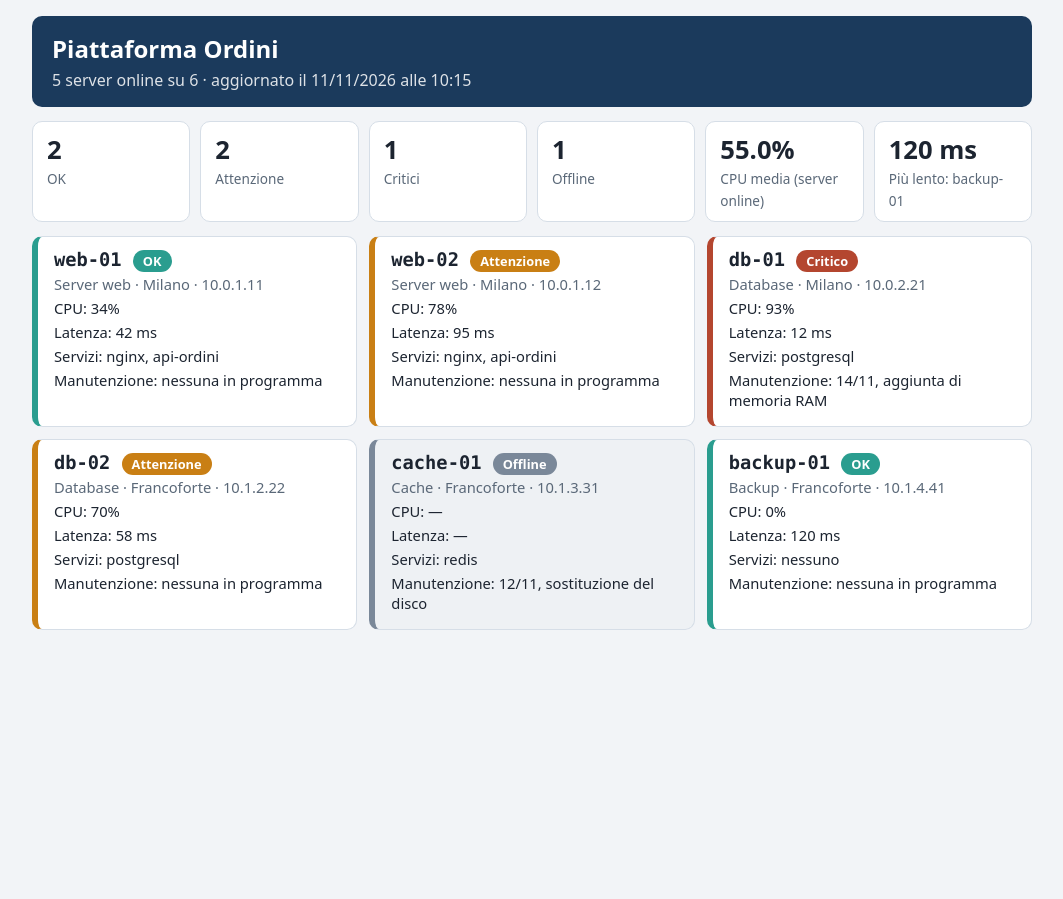
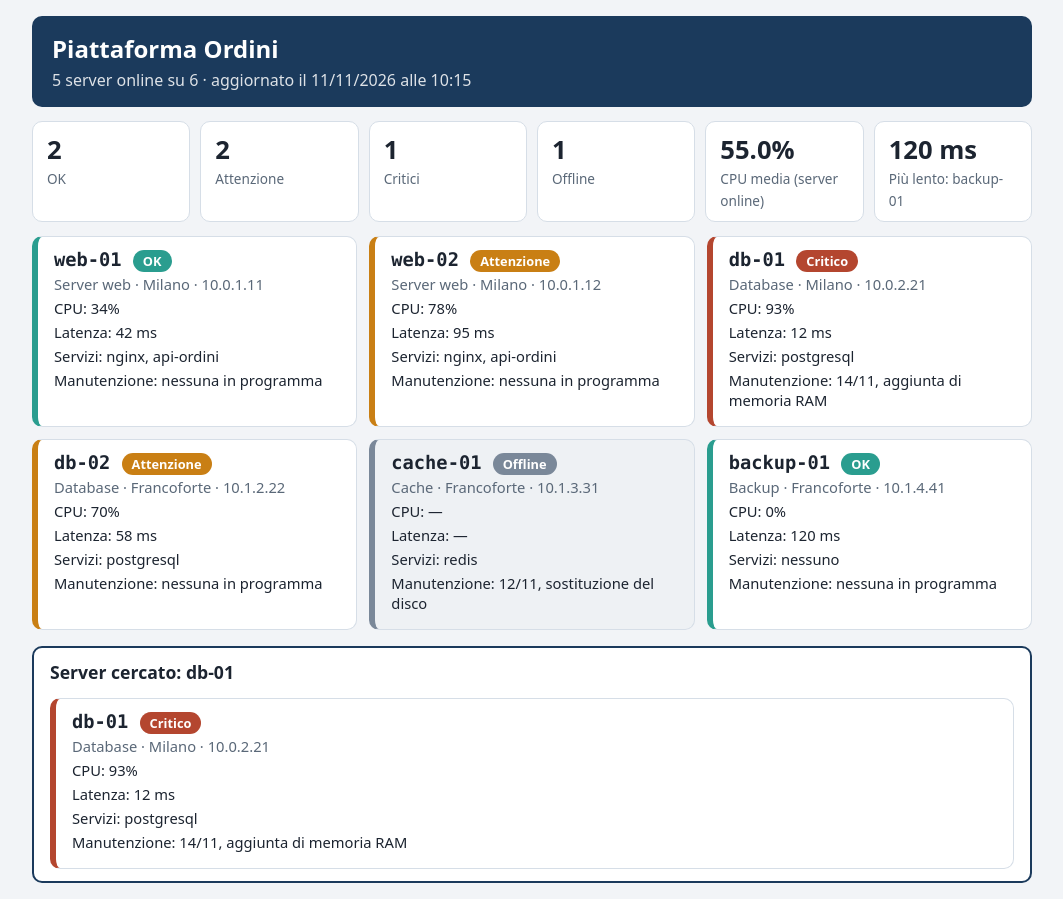
Before and after one commit to TommasoSaleri/PannelloServer, a React (Vite) app: page / in a window 1280 px wide. Shown: the whole page, without its empty margins (108-1171 px from the left). Before the commit the page ends 800 px from the top, so only its background shows below. Built offline with nearby package versions, Linux system fonts and the light colour scheme.

Commit message:
ServerInEvidenza.jsx

```diff
--- a/src/App.jsx
+++ b/src/App.jsx
@@ -5,6 +5,7 @@ import Intestazione from './Intestazione.jsx'
 import Riepilogo from './Riepilogo.jsx'
 import SchedaServer from './SchedaServer.jsx'
 import GrigliaServer from './GrigliaServer.jsx'
+import ServerInEvidenza from './ServerInEvidenza.jsx'
 
 export default function App() {
   const ok = contaPerStato(servers, "ok")
@@ -14,6 +15,7 @@ export default function App() {
   const serverOnline = ok + attenzione + critici
   const mediaCpu = cpuMedia(servers)
   const lento = piuLento(servers)
+  const cercato = "db-01"
 
   return (
     <div className="pannello">
@@ -32,6 +34,7 @@ export default function App() {
         lento={lento}
       />
       <GrigliaServer servers={servers} />
+      <ServerInEvidenza cercato={cercato} server={servers.find(s => s.nome === cercato)} />
     </div>
   )
 }
--- /dev/null
+++ b/src/ServerInEvidenza.jsx
@@ -0,0 +1,15 @@
+import SchedaServer from "./SchedaServer";
+
+function ServerInEvidenza({ cercato, server }) {
+    return (
+        <section className="evidenza">
+            <h2>Server cercato: {cercato}</h2>
+            {server ?
+                <SchedaServer server={server} /> :
+                <p className="non-trovato">Nessun server si chiama {cercato}</p>
+            }
+        </section>
+    )
+}
+
+export default ServerInEvidenza
```
